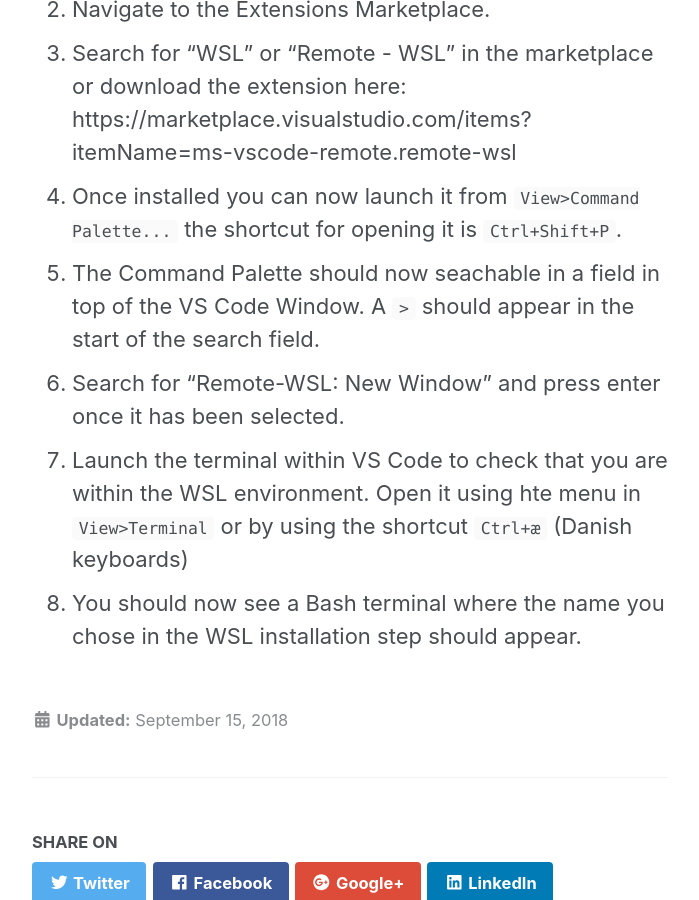
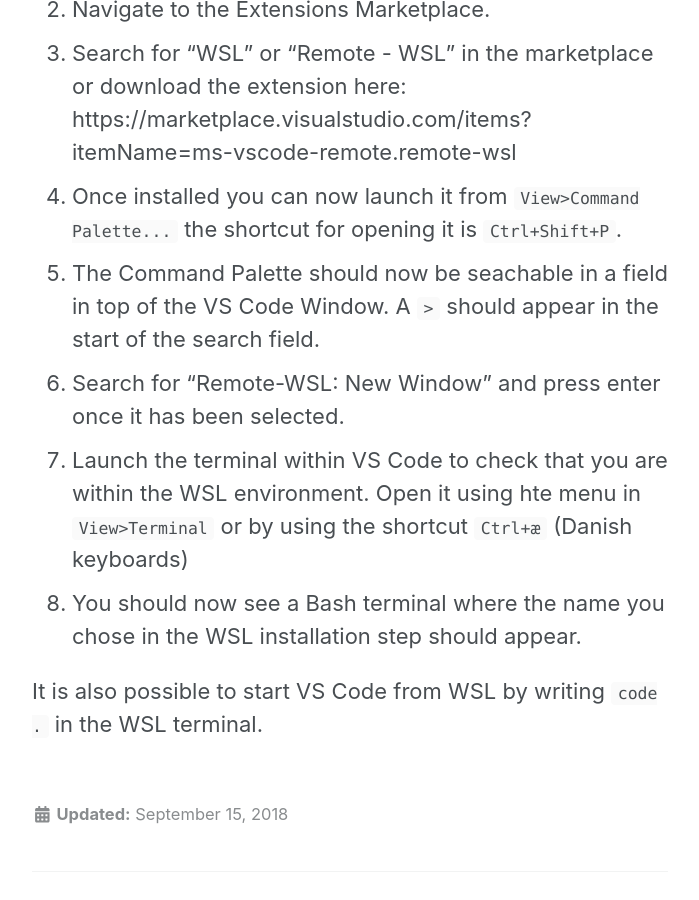
Before and after one commit to grottrup/grottrup.github.io, a Jekyll site: the page built from _posts/2018-09-15-Getting-WSL.md, in a window 1280 px wide and 900 px high, scrolled down 1919 px. Shown: the whole window, without its empty margins (290-989 px from the left). Built offline with Jekyll 4.4.1, drawn with Linux system fonts in a browser that asks for light colours; nearby versions of some CDN libraries.

Commit message:
Update 2018-09-15-Getting-WSL.md

```diff
--- a/_posts/2018-09-15-Getting-WSL.md
+++ b/_posts/2018-09-15-Getting-WSL.md
@@ -48,7 +48,9 @@ Visual Studio Code ("VS Code" or just "Code" abbreviated) is an editor or light
 2. Navigate to the Extensions Marketplace.
 3. Search for "WSL" or "Remote - WSL" in the marketplace or download the extension here: https://marketplace.visualstudio.com/items?itemName=ms-vscode-remote.remote-wsl
 4. Once installed you can now launch it from `View>Command Palette...` the shortcut for opening it is `Ctrl+Shift+P`.
-5. The Command Palette should now seachable in a field in top of the VS Code Window. A `>` should appear in the start of the search field.
+5. The Command Palette should now be seachable in a field in top of the VS Code Window. A `>` should appear in the start of the search field.
 6. Search for "Remote-WSL: New Window" and press enter once it has been selected.
 7. Launch the terminal within VS Code to check that you are within the WSL environment. Open it using hte menu in `View>Terminal` or by using the shortcut `Ctrl+æ` (Danish keyboards)
 8. You should now see a Bash terminal where the name you chose in the WSL installation step should appear.
+
+It is also possible to start  VS Code from WSL by writing `code .` in the WSL terminal.
```
